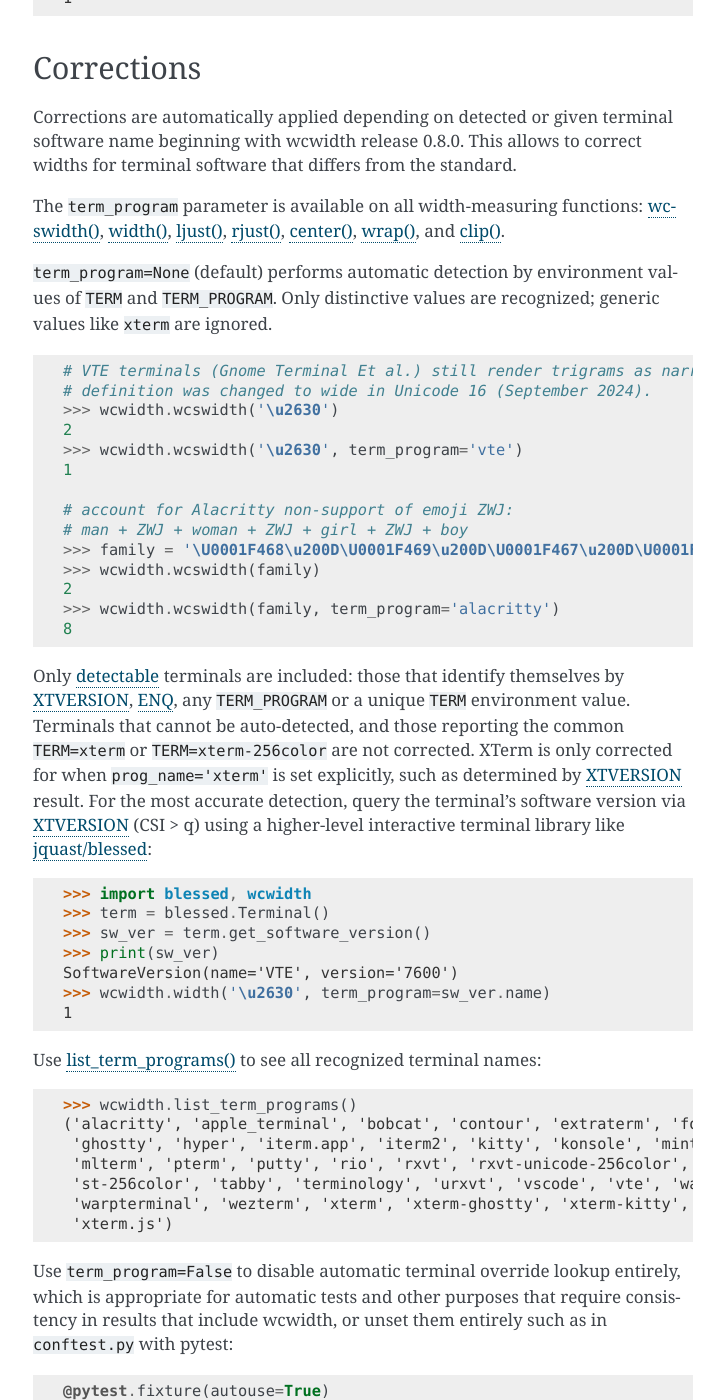
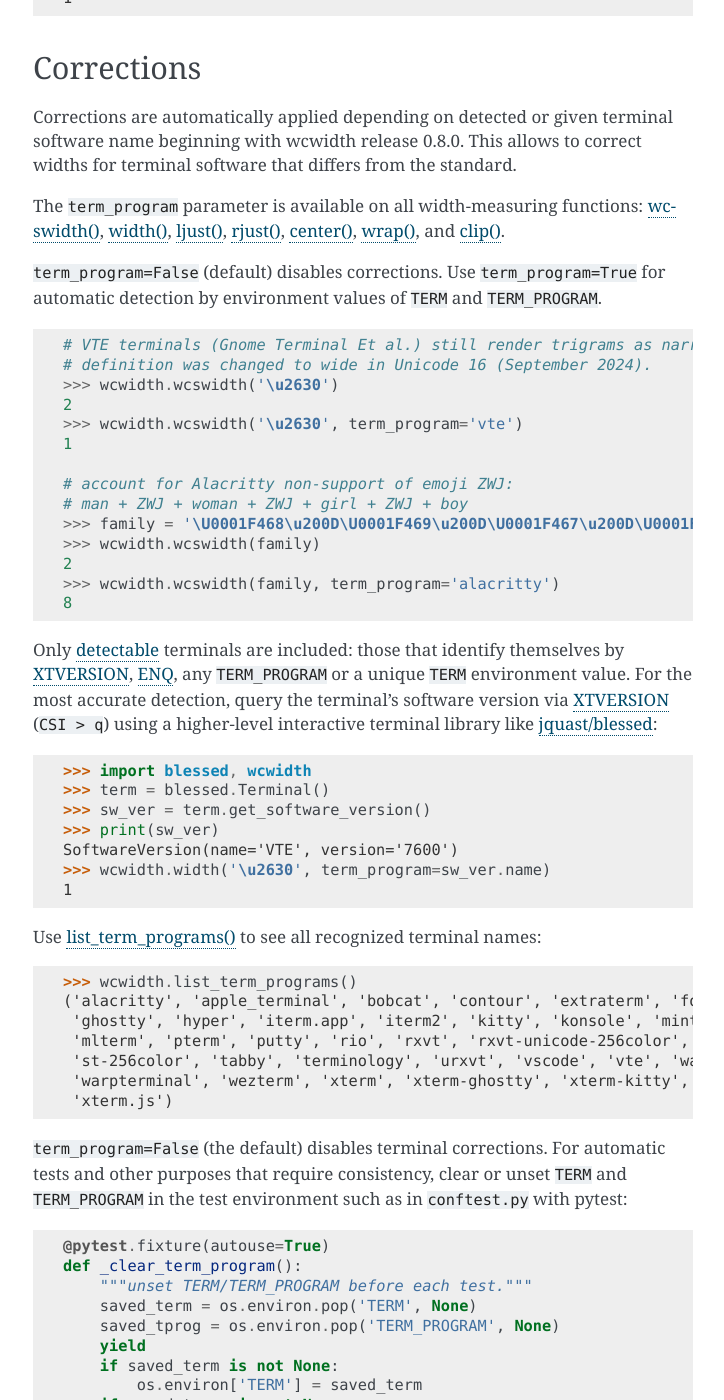
Before and after one commit to jquast/wcwidth, a Sphinx documentation site: the page built from docs/intro.rst, in a window 1280 px wide and 1400 px high, scrolled down 8132 px. Shown: the whole window, without its empty margins (387-1111 px from the left). Built offline with Sphinx 7.4.7, drawn with Linux system fonts in a browser that asks for light colours; some of the changed text lies outside the part shown.

Commit message:
term_program=False by default :(
after a lot of consideration, mainly due to possibility of breaking
downstream automatic tests -- and broken in sometimes unpredictable
ways, even though automatic terminal identification would improve most
user experience, it is now False by default, for safety.

I do very much still recommend XTVERSION and ENQ, I might work with
downstream dependencies like urwid.

```diff
--- a/docs/intro.rst
+++ b/docs/intro.rst
@@ -399,9 +399,8 @@ differs from the standard.
 The ``term_program`` parameter is available on all width-measuring functions: `wcswidth()`_,
 `width()`_, `ljust()`_, `rjust()`_, `center()`_, `wrap()`_, and `clip()`_.
 
-``term_program=None`` (default) performs automatic detection by environment values of ``TERM`` and
-``TERM_PROGRAM``.  Only distinctive values are recognized; generic values like ``xterm`` are
-ignored.
+``term_program=False`` (default) disables corrections.  Use ``term_program=True`` for automatic
+detection by environment values of ``TERM`` and ``TERM_PROGRAM``.
 
 .. code-block:: python
 
@@ -421,11 +420,9 @@ ignored.
     8
 
 Only detectable_ terminals are included: those that identify themselves by XTVERSION_, ENQ_, any
-``TERM_PROGRAM`` or a unique ``TERM`` environment value.  Terminals that cannot be auto-detected,
-and those reporting the common ``TERM=xterm`` or ``TERM=xterm-256color`` are not corrected.  XTerm
-is only corrected for when ``prog_name='xterm'`` is set explicitly, such as determined by XTVERSION_
-result.  For the most accurate detection, query the terminal's software version via XTVERSION_ (CSI
-> q) using a higher-level interactive terminal library like `jquast/blessed`_:
+``TERM_PROGRAM`` or a unique ``TERM`` environment value.  For the most accurate detection, query the
+terminal's software version via XTVERSION_ (``CSI > q``) using a higher-level interactive terminal
+library like `jquast/blessed`_:
 
 .. code-block:: python
 
@@ -452,9 +449,9 @@ Use `list_term_programs()`_ to see all recognized terminal names:
 
 .. END_LIST_TERM_PROGRAMS
 
-Use ``term_program=False`` to disable automatic terminal override lookup entirely, which is
-appropriate for automatic tests and other purposes that require consistency in results that include
-wcwidth, or unset them entirely such as in ``conftest.py`` with pytest:
+``term_program=False`` (the default) disables terminal corrections.  For automatic tests and other
+purposes that require consistency, clear or unset ``TERM`` and ``TERM_PROGRAM`` in the test
+environment such as in ``conftest.py`` with pytest:
 
 .. code-block:: python
 
@@ -628,14 +625,14 @@ History
 
 0.8.0 *(unreleased)*
   * **New** support for Variation Selector 15 Emojis as narrow, `Issue #211`_.
-  * **New** argument, ``term_program=None`` for `wcswidth()`_, `width()`_, `clip()`_, `wrap()`_,
-    `ljust()`_, `rjust()`_, and `center()`_, auto-detected by ``TERM_PROGRAM`` or unique ``TERM``
-    environment values when None (default), and, suggest downstream developers negotiate for
-    XTVERSION_ and ENQ_.
+  * **New** argument, ``term_program`` for `wcswidth()`_, `width()`_, `clip()`_, `wrap()`_,
+    `ljust()`_, `rjust()`_, and `center()`_.  ``False`` (default) disables corrections; ``True``
+    auto-detects by ``TERM_PROGRAM`` or ``TERM``; string values accept canonical names matching
+    `list_term_programs()`_.
   * **Improved** memory usage and import time for Python 3.15 using lazy imports `PR #221`_.
   * **Improved** performance on Python 3.15 using standard library iter_graphemes() `PR #206`_.
   * **Bugfix** Invisible_Stacker viramas now form conjuncts (Burmese, Khmer, etc.) and
-    change some Virama width calculations to match `jacobsandlund/uucode`_ (ghostty) `PR #XXX`_.
+    change some Virama width calculations to match `jacobsandlund/uucode`_ (ghostty) `PR #222`_.
 
 0.7.0 *2026-05-02*
   * **New** support for `kitty text sizing protocol`_ (OSC 66) in `width()`_ and `clip()`_.
```
Also changed, not shown: other parts of docs/intro.rst (+1 -0 lines), 7 other files.
